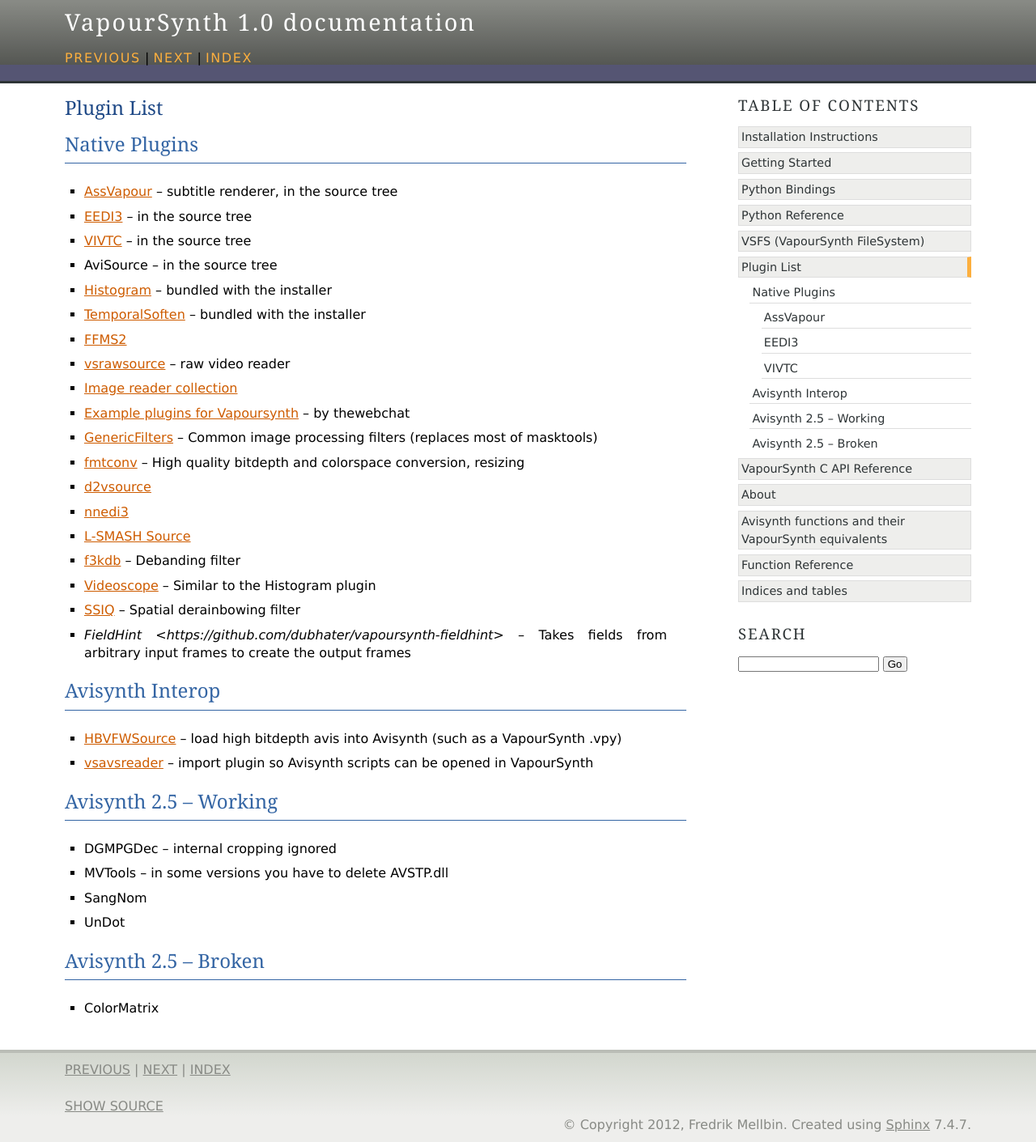
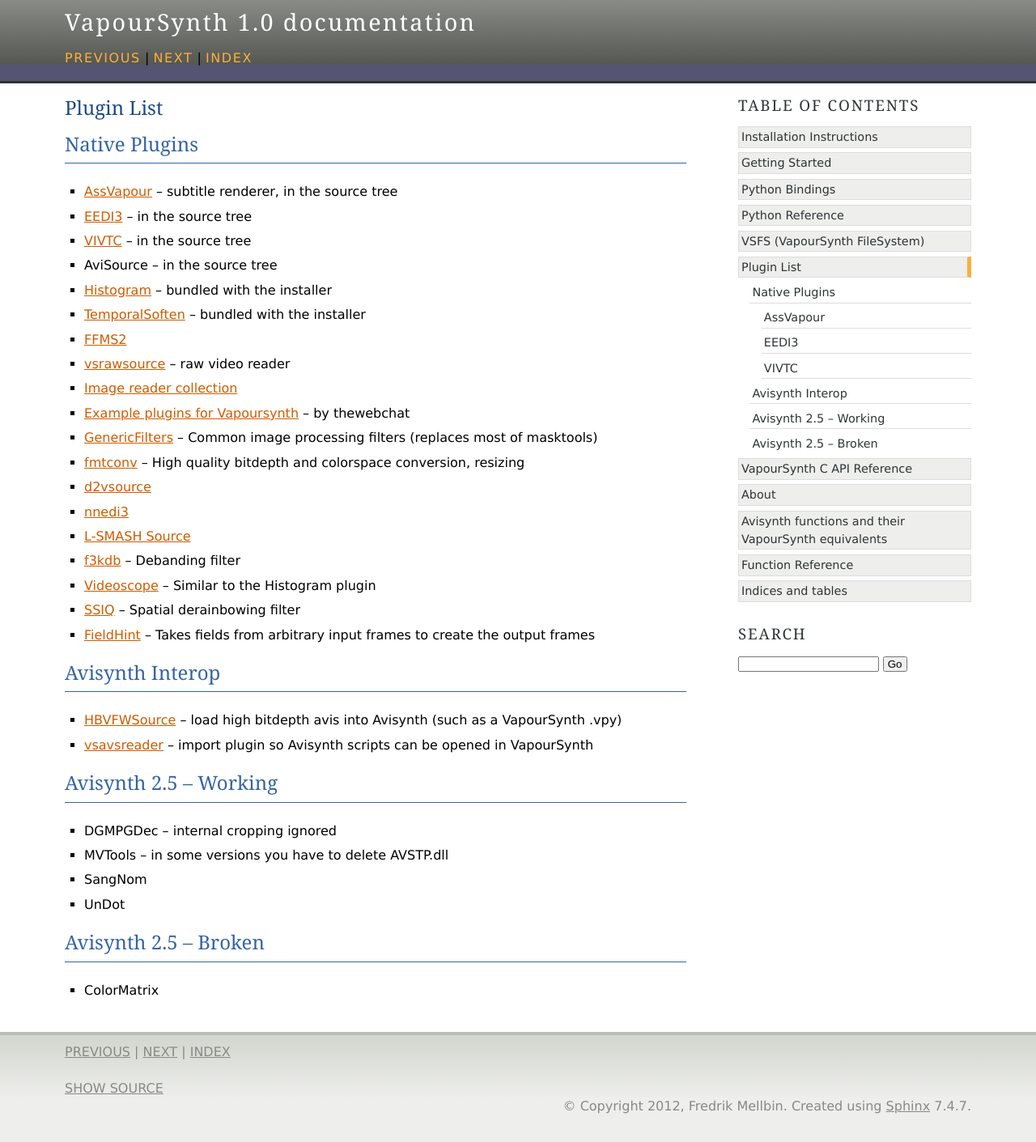
Before and after one commit to vapoursynth/vapoursynth, a Sphinx documentation site: the page built from doc/pluginlist.rst, in a window 1280 px wide. Shown: the whole page at 81% size. Built offline with Sphinx 7.4.7, drawn with Linux system fonts in a browser that asks for light colours; formulas are drawn with MathJax 3; after the commit the page ends 1389 px from its top, so only the background shows below that.

Commit message:
Add missing _ to docs

```diff
--- a/doc/pluginlist.rst
+++ b/doc/pluginlist.rst
@@ -29,7 +29,7 @@
 * `f3kdb <http://forum.doom9.org/showthread.php?t=161411>`_ -- Debanding filter
 * `Videoscope <https://github.com/dubhater/vapoursynth-videoscope>`_ -- Similar to the Histogram plugin
 * `SSIQ <https://github.com/dubhater/vapoursynth-ssiq>`_ -- Spatial derainbowing filter
-* `FieldHint <https://github.com/dubhater/vapoursynth-fieldhint>` -- Takes fields from arbitrary input frames to create the output frames
+* `FieldHint <https://github.com/dubhater/vapoursynth-fieldhint>`_ -- Takes fields from arbitrary input frames to create the output frames
 
 
 Avisynth Interop
```
